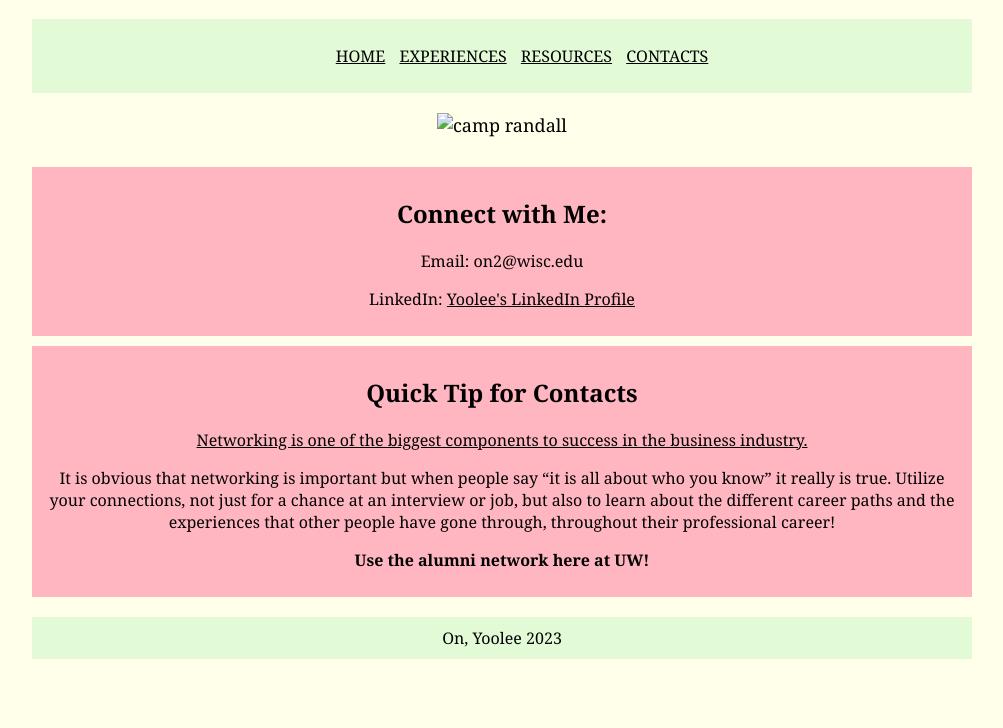
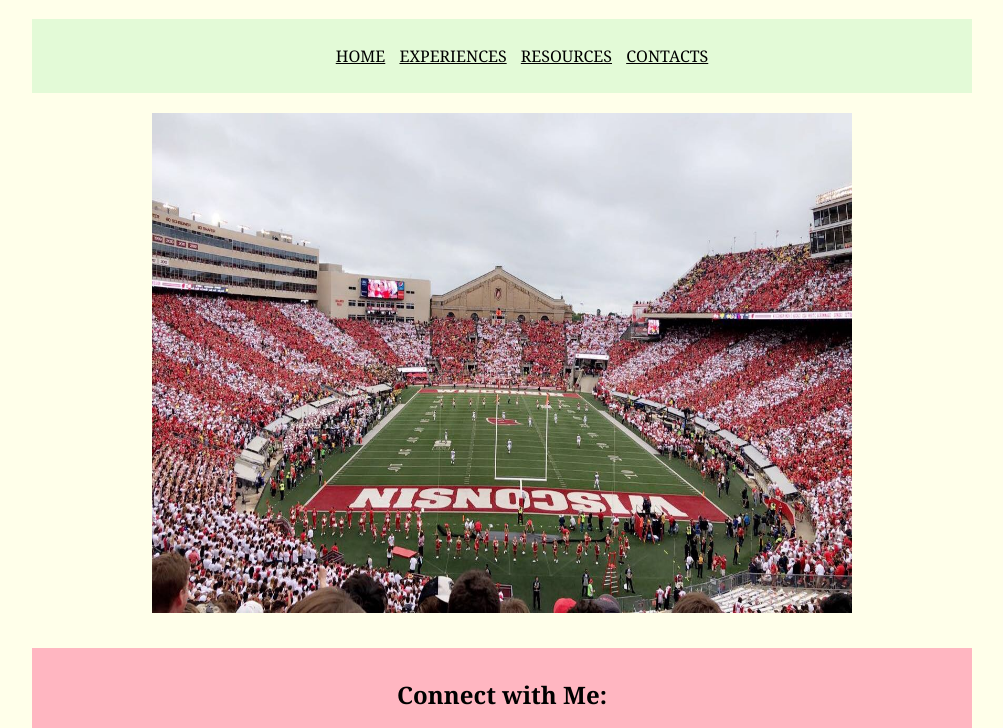
Before and after one commit to yooleeon/yooleeon, a plain HTML site: page contacts.html in a window 1280 px wide. Shown: the part 67-795 px from the top of the page, without its empty margins (138-1141 px from the left). Drawn offline with Linux system fonts and the light colour scheme.

Commit message:
Update contacts.html

```diff
--- a/contacts.html
+++ b/contacts.html
@@ -27,7 +27,7 @@
 </header>
 
 <main class="camp">
-<img src="contactspic.jpg" width = "700" height = "500" alt="camp randall" />
+<img src="contactspic.jpeg" width = "700" height = "500" alt="camp randall" />
 </main>
 
 <section>
```
